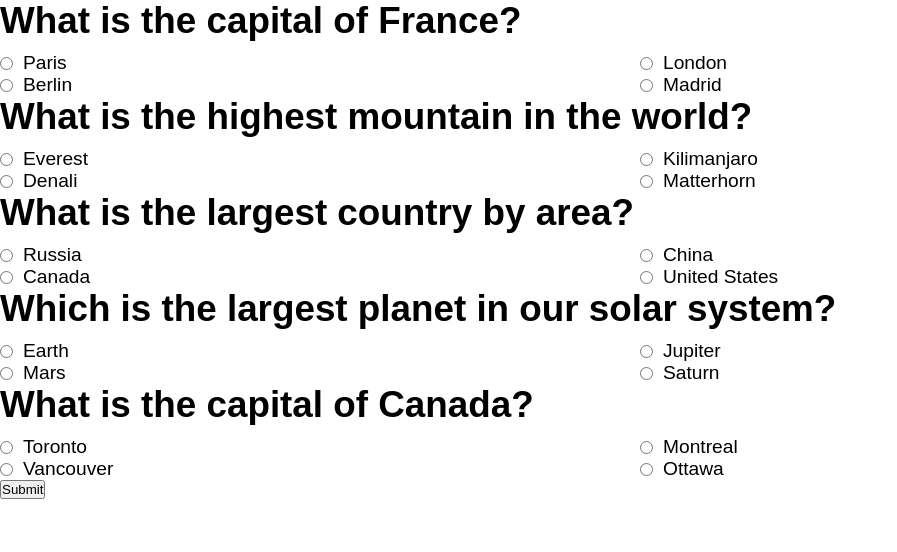
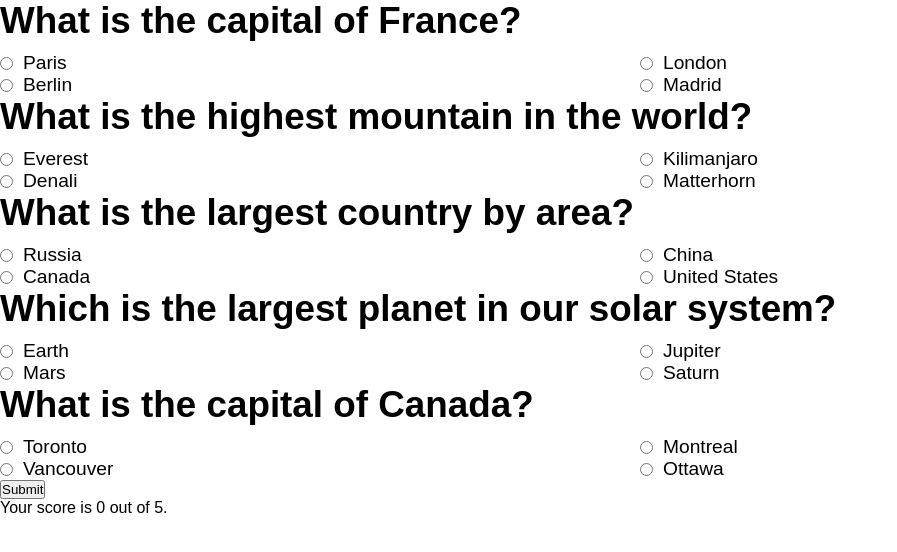
Before and after one commit to acciojob/quiz-with-session-CasteAwayy, a website: page main.html in a window 1280 px wide. Both pictures are taken after a click on the button "Submit". Shown: the whole page, without its empty margins (0-897 px from the left). Drawn offline with Linux system fonts and the light colour scheme.

Commit message:
created a submission

```diff
--- a/main.html
+++ b/main.html
@@ -9,7 +9,7 @@
     <!-- do not change this code -->
     <div id="questions"></div>
     <button id="submit">Submit</button>
-    <div id="score"></div>
+    <div id="score"><span></span></div>
 
     <script type="text/javascript" src="./script.js"></script>
   </body>
--- a/script.js
+++ b/script.js
@@ -67,11 +67,11 @@ questions.forEach((question, idx) => {
 
 const input = document.querySelectorAll('[type="radio"]');
 const btn_submit = document.querySelector("#submit");
-const score = document.querySelector("#score p");
+const score = document.querySelector("#score span");
 const selectedOptions = [];
 
 if (localStorage.getItem("score")) {
-  score.textContent = `Your score is ${localStorage.getItem("score")} out of 5`;
+  score.textContent = `Your score is ${localStorage.getItem("score")} out of 5.`;
 }
 if (sessionStorage.getItem("progress")) {
   const arr = sessionStorage.getItem("progress").split(",");
@@ -101,5 +101,5 @@ input.forEach((input) => {
 });
 
 btn_submit.addEventListener("click", () => {
-  score.textContent = `Your score is ${totalScore} out of 5`;
+  score.textContent = `Your score is ${totalScore} out of 5.`;
 });
```
